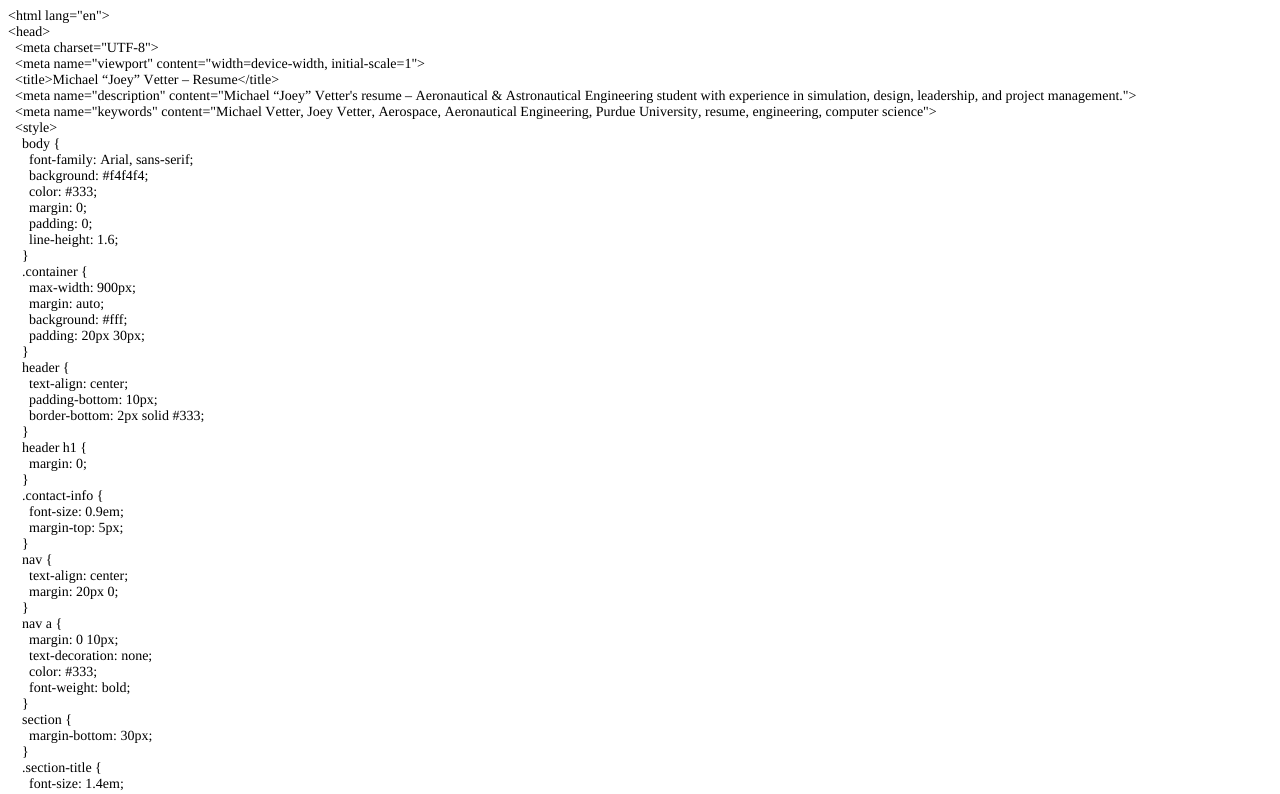
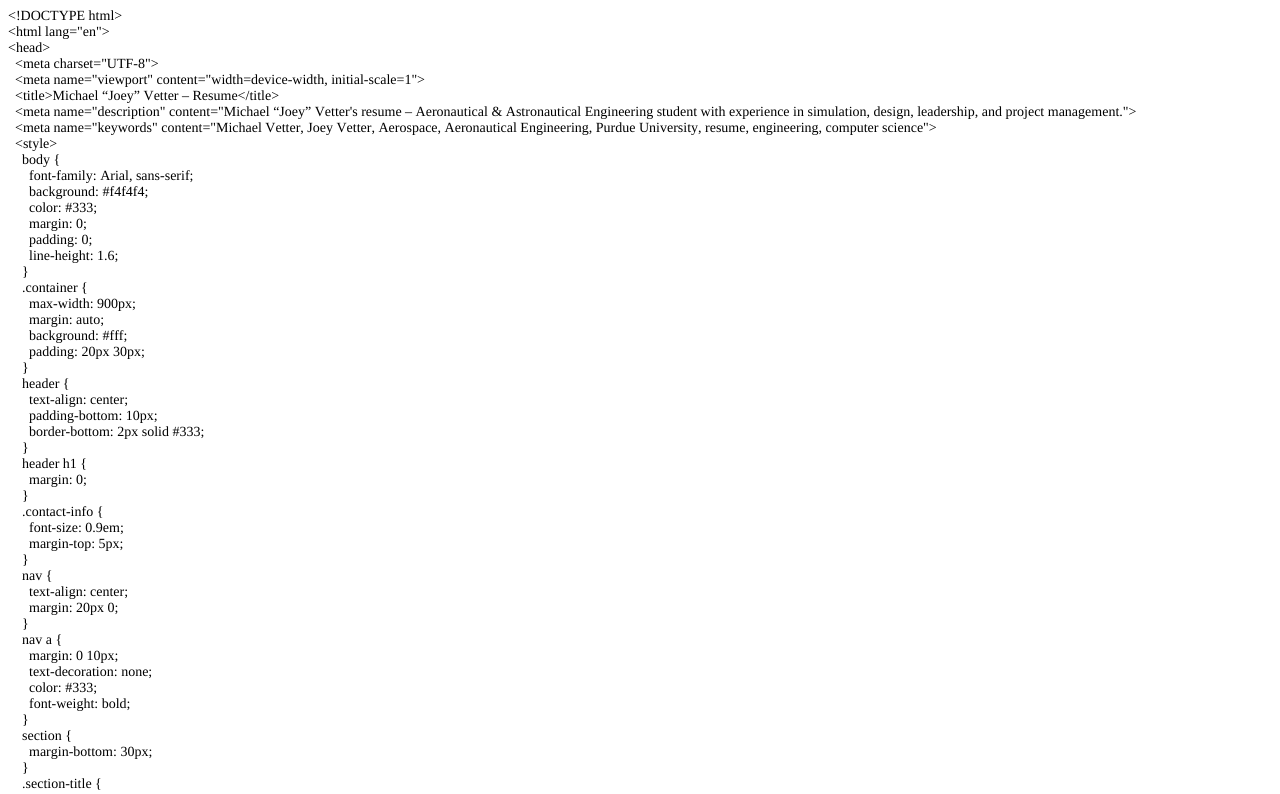
Before and after one commit to j-vetter/j-vetter.github.io, a plain HTML site: page index.html in a window 1280 px wide. Shown: the top 794 px of the page. Drawn offline with Linux system fonts and the light colour scheme.

Commit message:
Update index.html

```diff
--- a/index.html
+++ b/index.html
@@ -13,6 +13,7 @@
   </style>
 </head>
 <body>
+<p class="p1"><span class="s1">&lt;!DOCTYPE html&gt;</span></p>
 <p class="p1"><span class="s1">&lt;html lang="en"&gt;</span></p>
 <p class="p1"><span class="s1">&lt;head&gt;</span></p>
 <p class="p1"><span class="s1"><span class="Apple-converted-space">  </span>&lt;meta charset="UTF-8"&gt;</span></p>
```
